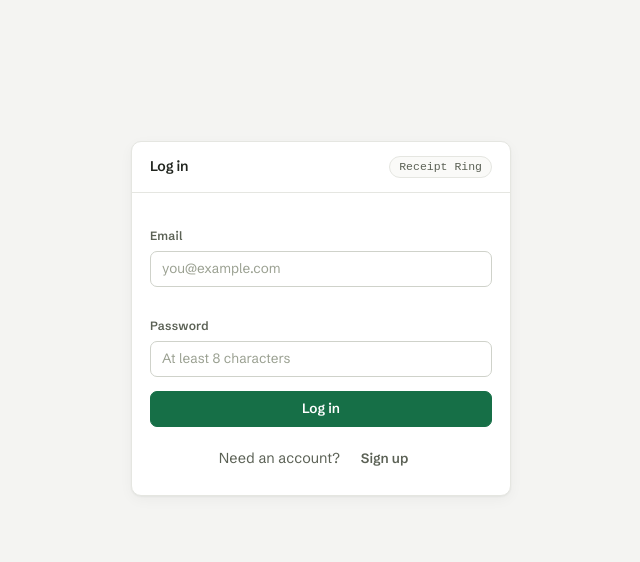
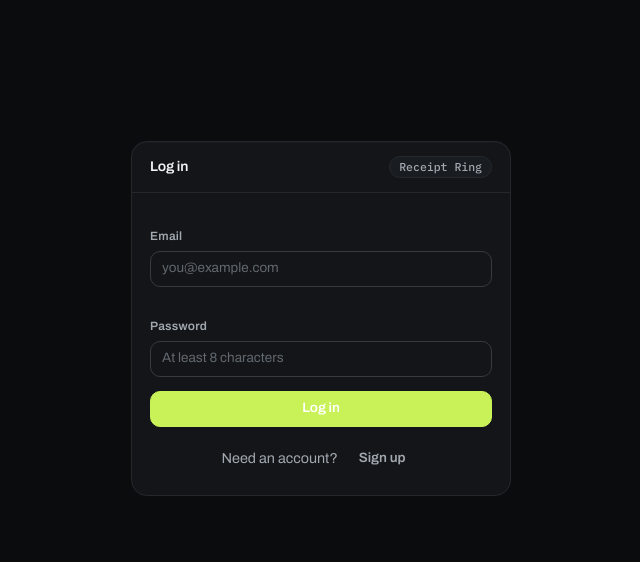
Before and after one commit to Rahil-Shah/Recepit-Itemizer, a website: page index.html in a window 1280 px wide. Shown: the part 82-644 px from the top of the page, without its empty margins (319-959 px from the left). Drawn offline with Linux system fonts and the light colour scheme; no server answers; a web font is replaced by a local one.

Commit message:
restyle: dark night-ledger design tokens and base styles
Swap the light quiet-ledger palette for a near-black theme with
hairline borders and a single volt-green accent. Replace Schibsted
Grotesk/Spline Sans Mono with Archivo (variable width) and IBM Plex
Mono, restyle selection/scrollbars, and update the theme-color meta.

```diff
--- a/index.html
+++ b/index.html
@@ -3,12 +3,12 @@
   <head>
     <meta charset="UTF-8" />
     <meta name="viewport" content="width=device-width, initial-scale=1.0" />
-    <meta name="theme-color" content="#f4f4f2" />
+    <meta name="theme-color" content="#0b0c0e" />
     <title>Receipt Ring</title>
     <link rel="preconnect" href="https://fonts.googleapis.com" />
     <link rel="preconnect" href="https://fonts.gstatic.com" crossorigin />
     <link
-      href="https://fonts.googleapis.com/css2?family=Schibsted+Grotesk:ital,wght@0,400..900;1,400..900&family=Spline+Sans+Mono:wght@400;500;600&display=swap"
+      href="https://fonts.googleapis.com/css2?family=Archivo:wdth,wght@62..125,100..900&family=IBM+Plex+Mono:wght@400;500;600&display=swap"
       rel="stylesheet"
     />
     <link rel="stylesheet" href="styles.css" />
--- a/styles.css
+++ b/styles.css
@@ -1,41 +1,46 @@
 /* ============================================================
-   Receipt Ring — quiet ledger theme
-   Cool neutral surface · hairline borders · one money-green accent
-   Schibsted Grotesk for UI · Spline Sans Mono for figures
+   Receipt Ring — night ledger theme
+   Near-black surfaces · hairline borders · one volt accent
+   Archivo (variable width) for UI · IBM Plex Mono for figures
    ============================================================ */
 
 :root {
-  color-scheme: light;
+  color-scheme: dark;
 
-  --bg: #f4f4f2;
-  --surface: #ffffff;
-  --surface-2: #fafaf8;
-  --surface-3: #f1f2ef;
+  --bg: #0b0c0e;
+  --well: #0d0e11;
+  --surface: #131518;
+  --surface-2: #191c20;
+  --surface-3: #22262b;
 
-  --border: #e5e6e1;
-  --border-strong: #cfd2ca;
+  --border: #24282d;
+  --border-strong: #363b42;
 
-  --ink: #21251f;
-  --ink-2: #5b6155;
-  --ink-3: #9aa091;
+  --ink: #f2f3f4;
+  --ink-2: #a2a8b0;
+  --ink-3: #62686f;
 
-  --accent: #166f47;
-  --accent-strong: #115a3a;
-  --accent-soft: #e9f3ed;
-  --accent-border: #bcd8c9;
+  --accent: #c9f158;
+  --accent-strong: #daff70;
+  --accent-soft: rgba(201, 241, 88, 0.09);
+  --accent-border: rgba(201, 241, 88, 0.32);
+  --on-accent: #10140a;
 
-  --red: #b3362c;
-  --red-soft: #f9ebe9;
-  --amber: #8a5b0b;
-  --amber-soft: #faf1de;
+  --red: #ff6b5e;
+  --red-soft: rgba(255, 107, 94, 0.12);
+  --amber: #ffc24b;
+  --amber-soft: rgba(255, 194, 75, 0.1);
 
-  --radius: 10px;
-  --radius-sm: 7px;
-  --shadow-card: 0 1px 2px rgba(28, 32, 26, 0.05), 0 4px 14px rgba(28, 32, 26, 0.04);
-  --shadow-pop: 0 4px 10px rgba(28, 32, 26, 0.08), 0 12px 32px rgba(28, 32, 26, 0.12);
+  --radius: 16px;
+  --radius-sm: 10px;
+  --shadow-card: 0 1px 0 rgba(255, 255, 255, 0.02) inset;
+  --shadow-pop: 0 12px 28px rgba(0, 0, 0, 0.45), 0 32px 80px rgba(0, 0, 0, 0.5);
 
-  --font-ui: "Schibsted Grotesk", ui-sans-serif, system-ui, sans-serif;
-  --font-mono: "Spline Sans Mono", ui-monospace, "SFMono-Regular", monospace;
+  --font-ui: "Archivo", ui-sans-serif, system-ui, sans-serif;
+  --font-mono: "IBM Plex Mono", ui-monospace, "SFMono-Regular", monospace;
+
+  /* Uppercase tracked micro-label, used for panel titles and field labels */
+  --label-tracking: 0.12em;
 }
 
 * {
@@ -71,13 +76,28 @@ button:disabled {
 }
 
 ::selection {
-  background: var(--accent-soft);
-  color: var(--accent-strong);
+  background: var(--accent);
+  color: var(--on-accent);
 }
 
 :focus-visible {
   outline: 2px solid var(--accent);
   outline-offset: 2px;
+}
+
+::-webkit-scrollbar {
+  width: 10px;
+  height: 10px;
+}
+
+::-webkit-scrollbar-track {
+  background: transparent;
+}
+
+::-webkit-scrollbar-thumb {
+  border: 3px solid var(--bg);
+  border-radius: 999px;
+  background: var(--surface-3);
 }
 
 .hidden {
```
